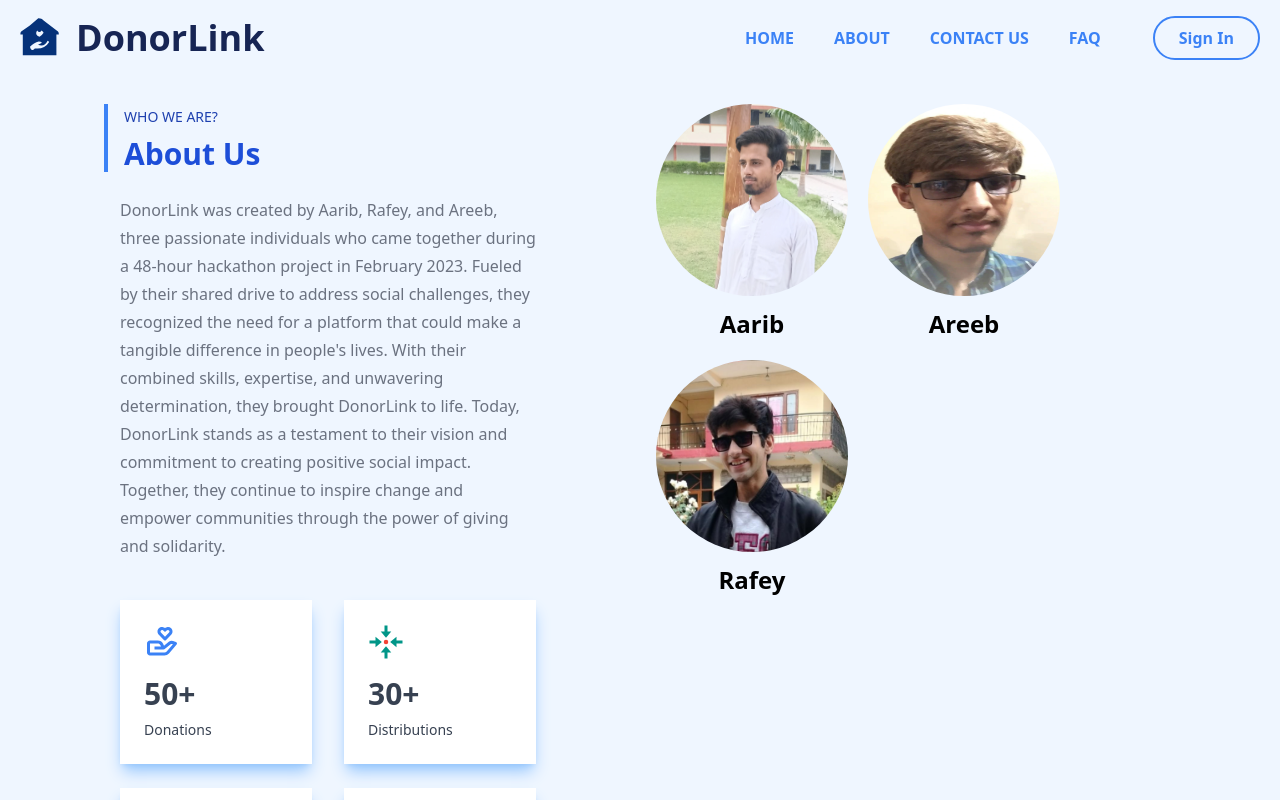
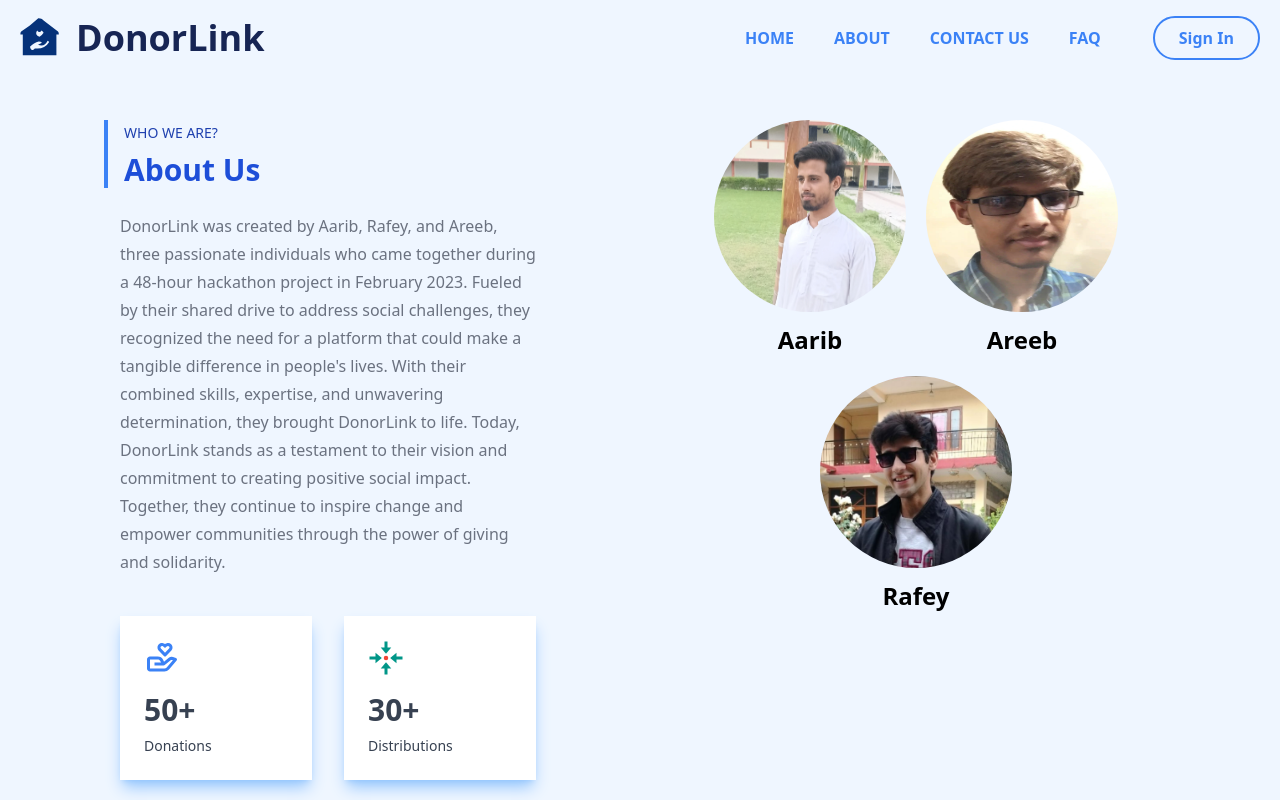
Before and after one commit to sayyedarib/DonorLink, a Next.js app in the folder client/: page /AboutUs in a window 1280 px wide. Shown: the top 800 px of the page. Built offline with nearby package versions, Linux system fonts and the light colour scheme.

Commit message:
improve UI of about us page
Signed-off-by: Sayyed Arib Hussain <sayyedaribhussain4321@gmail.com>

```diff
--- a/client/pages/AboutUs.js
+++ b/client/pages/AboutUs.js
@@ -7,9 +7,9 @@ import { FcCollect } from "react-icons/fc";
 const AboutUs = () => {
     return (
         <>
-            <section className="py-10 lg:py-20 bg-blue-50 font-poppin">
+            <section className="py-10 lg:py-20 bg-blue-50 font-poppin mt-4">
                 <div className="max-w-6xl py-4 mx-auto lg:py-6 md:px-6">
-                    <div className="flex flex-wrap ">
+                    <div className="flex flex-wrap-reverse">
                         <div className="w-full px-4 mb-10 lg:w-1/2 lg:mb-0 ">
                             <div className="lg:max-w-md">
                                 <div className="px-4 pl-4 mb-6 border-l-4 border-blue-500">
@@ -66,7 +66,7 @@ const AboutUs = () => {
                             </div>
                         </div>
                         <div className="w-full px-4 mb-10 lg:w-1/2 lg:mb-0">
-                            <div className='flex flex-wrap gap-5'>
+                            <div className='flex flex-wrap gap-2 lg:gap-5 justify-center items-center'>
                                 <span className='flex flex-col text-center gap-3 font-semibold text-2xl '>
                                     <img src="/assets/images/img/me.webp" alt="member_1" className="w-48 h-48 rounded-full" />
                                     Aarib</span>
```
